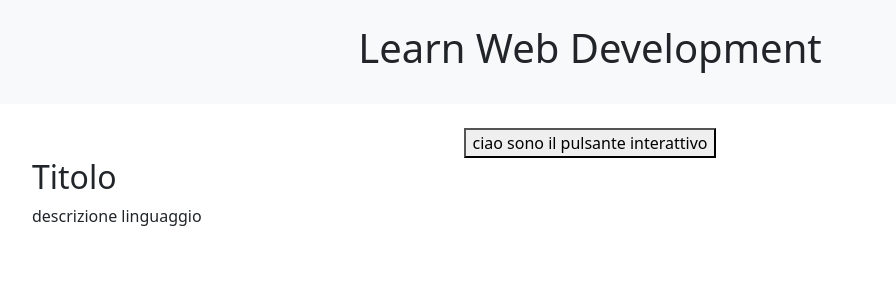
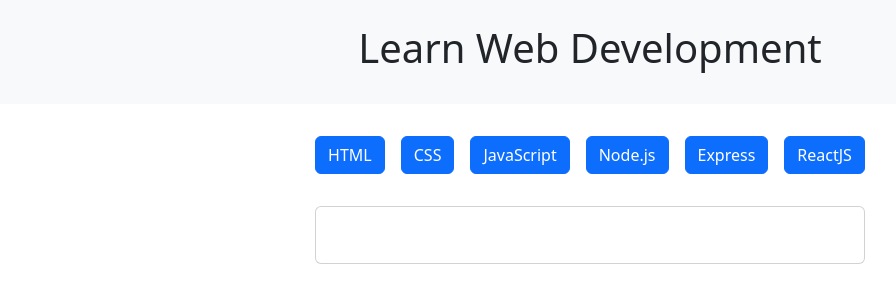
Before and after one commit to Melrizzuto/react-use-state, a React (Vite) app: page / in a window 1280 px wide. Shown: the top 302 px of the page, without its empty margins (50-946 px from the left). Built offline with nearby package versions, Linux system fonts and the light colour scheme.

Commit message:
set up static html and configuration eslint

```diff
--- a/eslint.config.js
+++ b/eslint.config.js
@@ -28,6 +28,7 @@
       ...react.configs.recommended.rules,
       ...react.configs['jsx-runtime'].rules,
       ...reactHooks.configs.recommended.rules,
+      'react/prop-types': 0,
       'react/jsx-no-target-blank': 'off',
       'react-refresh/only-export-components': [
         'warn',
--- a/src/components/Main.jsx
+++ b/src/components/Main.jsx
@@ -1,13 +1,15 @@
 import SectionButtons from "./SectionButtons";
 import SectionInfoCode from "./SectionInfoCode";
-// import languages from "../data/languages";
+import languages from "../data/languages";
 
 function Main() {
 
     return (
-        <main className="container my-4">
-            <SectionButtons />
-            <SectionInfoCode />
+        <main className="container d-flex justify-content-center flex-column my-4">
+            <SectionButtons
+                langs={languages}
+            />
+            <SectionInfoCode langs={languages} />
         </main>
     );
 }
--- a/src/components/SectionButtons.jsx
+++ b/src/components/SectionButtons.jsx
@@ -1,8 +1,11 @@
-function SectionButtons() {
+function SectionButtons({ langs }) {
     return (
-        <div className="d-flex justify-content-center flex-wrap">
-
-            <button >ciao sono il pulsante interattivo</button>
+        <div className="d-flex justify-content-center flex-wrap" >
+            {langs.map((lang) => (
+                <button key={lang.id} className="btn btn-primary m-2">
+                    {lang.title}
+                </button>
+            ))}
         </div>
     );
 }
--- a/src/components/SectionInfoCode.jsx
+++ b/src/components/SectionInfoCode.jsx
@@ -1,8 +1,8 @@
-function SectionInfoCode() {
+function SectionInfoCode({ langs }) {
     return (
-        <div>
-            <h2>Titolo</h2>
-            <p>descrizione linguaggio</p>
+        <div className="card mt-4 mx-auto p-3">
+            <h2>{langs.title}</h2>
+            <p>{langs.description}</p>
         </div>
     );
 }
--- a/src/style.css
+++ b/src/style.css
@@ -0,0 +1,3 @@
+.card {
+    width: 550px;
+}
```
